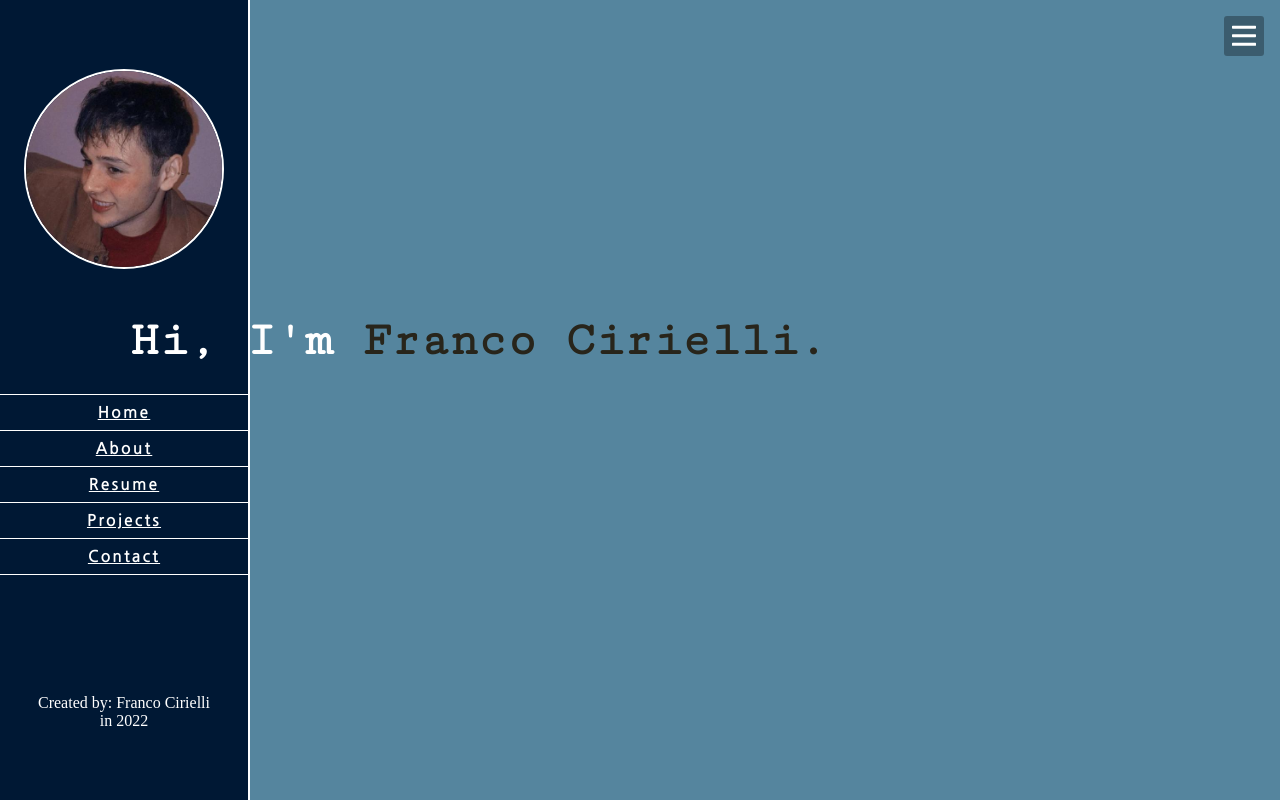
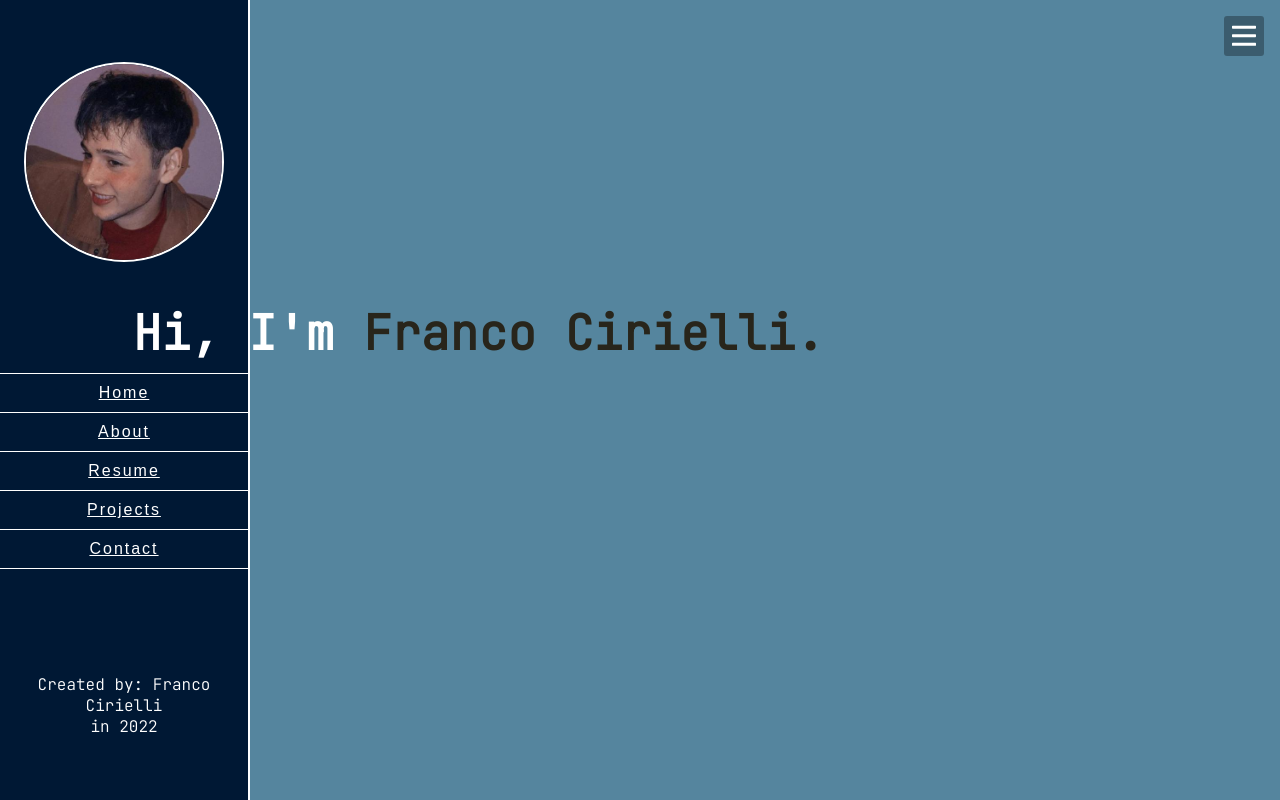
Before and after one commit to FrancoCirielli16/Portafolio, a plain HTML site: page index.html in a window 1280 px wide. Drawn offline with Linux system fonts and the light colour scheme.

Commit message:
cambio de fuente

```diff
--- a/index.css
+++ b/index.css
@@ -11,8 +11,10 @@
 
 /*colores para la web*/
 
+
 body {
 	background-color: #55859e;
+	font-family: 'JetBrains Mono', monospace;
 }
 
 span{
@@ -46,7 +48,7 @@ span{
     top: 50%;
     width: 132%;
     right: 14%;
-    font-family: 'Cutive Mono', monospace;
+	font-family: 'JetBrains Mono', monospace;
 	color: #ffffff;
 	margin: 0rem 1.5rem;
 }
@@ -58,7 +60,7 @@ span{
 	color:black;
 	margin-left:2.3rem ;
 	font-size: 1rem;
-	font-family: 'Nanum Gothic', sans-serif;
+	font-family: 'JetBrains Mono', monospace;
 	letter-spacing: 1.5px;
 	opacity: 0;
 	transform: translateY(3rem);
--- a/index.html
+++ b/index.html
@@ -8,8 +8,7 @@
 	<link rel="stylesheet" type="text/css" href="nav.css">
 	<link rel="preconnect" href="https://fonts.googleapis.com">
 	<link rel="preconnect" href="https://fonts.gstatic.com" crossorigin>
-	<link href="https://fonts.googleapis.com/css2?family=Cutive+Mono&display=swap" rel="stylesheet">
-	<link href="https://fonts.googleapis.com/css2?family=Nanum+Gothic:wght@700&display=swap" rel="stylesheet">
+	<link href="https://fonts.googleapis.com/css2?family=JetBrains+Mono:wght@300&display=swap" rel="stylesheet">
 	<title>Franco Cirielli | Junior</title>
 </head>
 <body>
```
